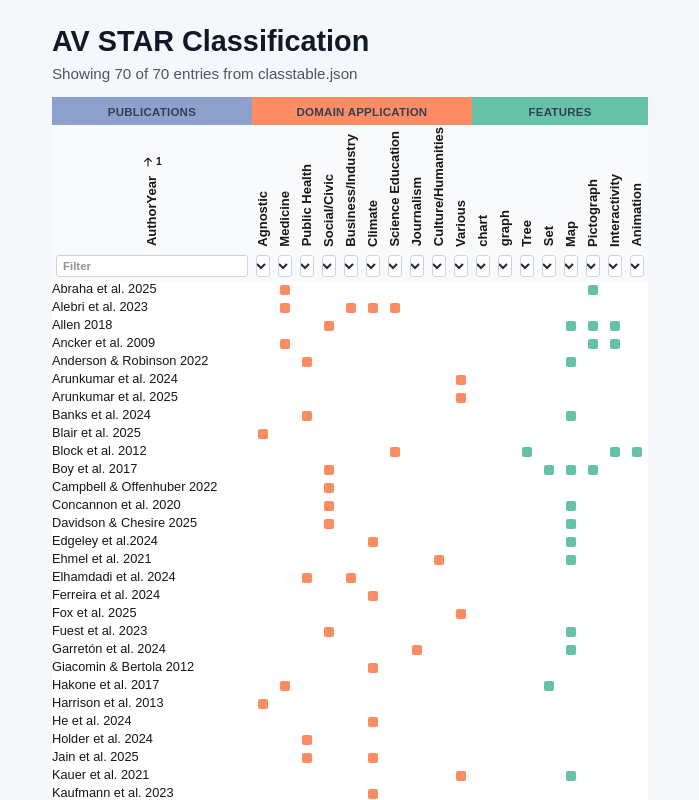
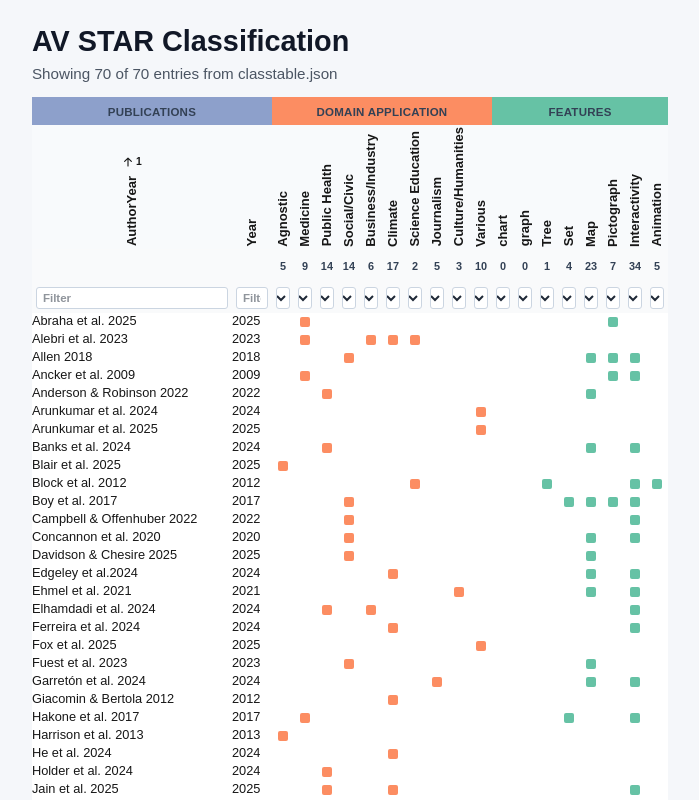
Before and after one commit to roxziman/AVSTAR, a Next.js app in the folder jakobs-toolbox/: page /table in a window 1280 px wide. Shown: the top 800 px of the page, without its empty margins (290-989 px from the left). Built offline with nearby package versions, Linux system fonts and the light colour scheme.

Commit message:
Added counts to the feature columns

```diff
--- a/jakobs-toolbox/public/classtable.json
+++ b/jakobs-toolbox/public/classtable.json
@@ -1,6 +1,7 @@
 [
   {
     "AuthorYear": "Abraha et al. 2025",
+    "Year": 2025,
     "Paper Nickname": "CV Risk Visualization for self-management of YOD",
     "Agnostic": null,
     "Medicine": "X",
@@ -33,6 +34,7 @@
   },
   {
     "AuthorYear": "Alebri et al. 2023",
+    "Year": 2023,
     "Paper Nickname": "Embellishments Revisited",
     "Agnostic": null,
     "Medicine": "X",
@@ -65,6 +67,7 @@
   },
   {
     "AuthorYear": "Allen 2018",
+    "Year": 2018,
     "Paper Nickname": "Visual brokerage",
     "Agnostic": null,
     "Medicine": null,
@@ -97,6 +100,7 @@
   },
   {
     "AuthorYear": "Ancker et al. 2009",
+    "Year": 2009,
     "Paper Nickname": "Interactive Graphics for Expressing Health Risks",
     "Agnostic": null,
     "Medicine": "X",
@@ -129,6 +133,7 @@
   },
   {
     "AuthorYear": "Anderson & Robinson 2022",
+    "Year": 2022,
     "Paper Nickname": "Affective congruence influences on categorical maps",
     "Agnostic": null,
     "Medicine": null,
@@ -161,6 +166,7 @@
   },
   {
     "AuthorYear": "Arunkumar et al. 2024",
+    "Year": 2024,
     "Paper Nickname": "Image or Information",
     "Agnostic": null,
     "Medicine": null,
@@ -193,6 +199,7 @@
   },
   {
     "AuthorYear": "Arunkumar et al. 2025",
+    "Year": 2025,
     "Paper Nickname": "Chart Communication Recall",
     "Agnostic": null,
     "Medicine": null,
@@ -225,6 +232,7 @@
   },
   {
     "AuthorYear": "Banks et al. 2024",
+    "Year": 2024,
     "Paper Nickname": "Data-driven outreach in Black communities",
     "Agnostic": null,
     "Medicine": null,
@@ -252,11 +260,12 @@
     "Infographic": null,
     "Dashboard": null,
     "Multiple": null,
-    "Interactivity": null,
+    "Interactivity": "X",
     "Animation": null
   },
   {
     "AuthorYear": "Blair et al. 2025",
+    "Year": 2025,
     "Paper Nickname": "Quantifying Emotional Responses",
     "Agnostic": "X",
     "Medicine": null,
@@ -289,6 +298,7 @@
   },
   {
     "AuthorYear": "Block et al. 2012",
+    "Year": 2012,
     "Paper Nickname": "DeepTree Exhibit",
     "Agnostic": null,
     "Medicine": null,
@@ -321,6 +331,7 @@
   },
   {
     "AuthorYear": "Boy et al. 2017",
+    "Year": 2017,
     "Paper Nickname": "Showing People Behind the Data",
     "Agnostic": null,
     "Medicine": null,
@@ -348,11 +359,12 @@
     "Infographic": null,
     "Dashboard": null,
     "Multiple": null,
-    "Interactivity": null,
+    "Interactivity": "X",
     "Animation": null
   },
   {
     "AuthorYear": "Campbell & Offenhuber 2022",
+    "Year": 2022,
     "Paper Nickname": "Feeling numbers",
     "Agnostic": null,
     "Medicine": null,
@@ -380,11 +392,12 @@
     "Infographic": null,
     "Dashboard": null,
     "Multiple": null,
-    "Interactivity": null,
+    "Interactivity": "X",
     "Animation": null
   },
   {
     "AuthorYear": "Concannon et al. 2020",
+    "Year": 2020,
     "Paper Nickname": "Brooke Leave Home",
     "Agnostic": null,
     "Medicine": null,
@@ -412,11 +425,12 @@
     "Infographic": null,
     "Dashboard": null,
     "Multiple": null,
-    "Interactivity": null,
+    "Interactivity": "X",
     "Animation": null
   },
   {
     "AuthorYear": "Davidson & Chesire 2025",
+    "Year": 2025,
     "Paper Nickname": "Personal narratives in thematic maps",
     "Agnostic": null,
     "Medicine": null,
@@ -449,6 +463,7 @@
   },
   {
     "AuthorYear": "Edgeley et al.2024",
+    "Year": 2024,
     "Paper Nickname": "Social and ethical considerations of wildefire vis",
     "Agnostic": null,
     "Medicine": null,
@@ -476,11 +491,12 @@
     "Infographic": null,
     "Dashboard": null,
     "Multiple": null,
-    "Interactivity": null,
+    "Interactivity": "X",
     "Animation": null
   },
   {
     "AuthorYear": "Ehmel et al. 2021",
+    "Year": 2021,
     "Paper Nickname": "Topography of Violence",
     "Agnostic": null,
     "Medicine": null,
@@ -508,11 +524,12 @@
     "Infographic": null,
     "Dashboard": null,
     "Multiple": null,
-    "Interactivity": null,
+    "Interactivity": "X",
     "Animation": null
   },
   {
     "AuthorYear": "Elhamdadi et al. 2024",
+    "Year": 2024,
     "Paper Nickname": "VisTrust",
     "Agnostic": null,
     "Medicine": null,
@@ -540,11 +557,12 @@
     "Infographic": null,
     "Dashboard": null,
     "Multiple": null,
-    "Interactivity": null,
+    "Interactivity": "X",
     "Animation": null
   },
   {
     "AuthorYear": "Ferreira et al. 2024",
+    "Year": 2024,
     "Paper Nickname": "VisTrust",
     "Agnostic": null,
     "Medicine": null,
@@ -572,11 +590,12 @@
     "Infographic": null,
     "Dashboard": null,
     "Multiple": null,
-    "Interactivity": null,
+    "Interactivity": "X",
     "Animation": null
   },
   {
     "AuthorYear": "Fox et al. 2025",
+    "Year": 2025,
     "Paper Nickname": "Quantifying Visualization Vibes",
     "Agnostic": null,
     "Medicine": null,
@@ -609,6 +628,7 @@
   },
   {
     "AuthorYear": "Fuest et al. 2023",
+    "Year": 2023,
     "Paper Nickname": "Nudging to societally favourable routes",
     "Agnostic": null,
     "Medicine": null,
@@ -641,6 +661,7 @@
   },
   {
     "AuthorYear": "Garretón et al. 2024",
+    "Year": 2024,
     "Paper Nickname": "Attitudinal Effects of DataVis and Illustrations",
     "Agnostic": null,
     "Medicine": null,
@@ -668,11 +689,12 @@
     "Infographic": null,
     "Dashboard": null,
     "Multiple": null,
-    "Interactivity": null,
+    "Interactivity": "X",
     "Animation": null
   },
   {
     "AuthorYear": "Giacomin & Bertola 2012",
+    "Year": 2012,
     "Paper Nickname": "Emotional response to energy vis",
     "Agnostic": null,
     "Medicine": null,
@@ -705,6 +727,7 @@
   },
   {
     "AuthorYear": "Hakone et al. 2017",
+    "Year": 2017,
     "Paper Nickname": "PROACT",
     "Agnostic": null,
     "Medicine": "X",
@@ -732,11 +755,12 @@
     "Infographic": null,
     "Dashboard": null,
     "Multiple": null,
-    "Interactivity": null,
+    "Interactivity": "X",
     "Animation": null
   },
   {
     "AuthorYear": "Harrison et al. 2013",
+    "Year": 2013,
     "Paper Nickname": "Affective Priming and Visual Judgment",
     "Agnostic": "X",
     "Medicine": null,
@@ -769,6 +793,7 @@
   },
   {
     "AuthorYear": "He et al. 2024",
+    "Year": 2024,
     "Paper Nickname": "Enthusiastic and Grounded, Avoidant and Cautious",
     "Agnostic": null,
     "Medicine": null,
@@ -801,6 +826,7 @@
   },
   {
     "AuthorYear": "Holder et al. 2024",
+    "Year": 2024,
     "Paper Nickname": "Must be a Tuesday",
     "Agnostic": null,
     "Medicine": null,
@@ -833,6 +859,7 @@
   },
   {
     "AuthorYear": "Jain et al. 2025",
+    "Year": 2025,
     "Paper Nickname": "Strollytelling",
     "Agnostic": null,
     "Medicine": null,
@@ -860,11 +887,12 @@
     "Infographic": null,
     "Dashboard": null,
     "Multiple": null,
-    "Interactivity": null,
+    "Interactivity": "X",
     "Animation": null
   },
   {
     "AuthorYear": "Kauer et al. 2021",
+    "Year": 2021,
     "Paper Nickname": "The Public Life of Data",
     "Agnostic": null,
     "Medicine": null,
@@ -897,6 +925,7 @@
   },
   {
     "AuthorYear": "Kaufmann et al. 2023",
+    "Year": 2023,
     "Paper Nickname": "Ripple Effect",
     "Agnostic": null,
     "Medicine": null,
@@ -924,11 +953,12 @@
     "Infographic": null,
     "Dashboard": null,
     "Multiple": null,
-    "Interactivity": null,
+    "Interactivity": "X",
     "Animation": null
   },
   {
     "AuthorYear": "Kennedy & Hill 2018",
+    "Year": 2018,
     "Paper Nickname": "The Feeling of Numbers",
     "Agnostic": null,
     "Medicine": null,
@@ -961,6 +991,7 @@
   },
   {
     "AuthorYear": "Kennedy et al. 2025",
+    "Year": 2025,
     "Paper Nickname": "Generic visuals in the news as public images",
     "Agnostic": null,
     "Medicine": null,
@@ -993,6 +1024,7 @@
   },
   {
     "AuthorYear": "Klettner 2024",
+    "Year": 2024,
     "Paper Nickname": "Cartographic Sign",
     "Agnostic": null,
     "Medicine": null,
@@ -1025,6 +1057,7 @@
   },
   {
     "AuthorYear": "Knoll et al. 2025",
+    "Year": 2025,
     "Paper Nickname": "The Gulf of Interpretation",
     "Agnostic": null,
     "Medicine": null,
@@ -1057,6 +1090,7 @@
   },
   {
     "AuthorYear": "Koesten et al. 2025",
+    "Year": 2025,
     "Paper Nickname": "How do digitial natives make sense of crisis maps?",
     "Agnostic": null,
     "Medicine": null,
@@ -1089,6 +1123,7 @@
   },
   {
     "AuthorYear": "Lan et al. 2021",
+    "Year": 2021,
     "Paper Nickname": "Smile or Scowl?",
     "Agnostic": null,
     "Medicine": null,
@@ -1121,6 +1156,7 @@
   },
   {
     "AuthorYear": "Lan et al. 2021",
+    "Year": 2021,
     "Paper Nickname": "Expressive Time-Oriented Stories",
     "Agnostic": null,
     "Medicine": null,
@@ -1153,6 +1189,7 @@
   },
   {
     "AuthorYear": "Lan et al. 2022",
+    "Year": 2022,
     "Paper Nickname": "Kineticharts",
     "Agnostic": null,
     "Medicine": null,
@@ -1185,6 +1222,7 @@
   },
   {
     "AuthorYear": "Li et al. 2023",
+    "Year": 2023,
     "Paper Nickname": "Artistic representations of data bridge divide over climate",
     "Agnostic": null,
     "Medicine": null,
@@ -1217,6 +1255,7 @@
   },
   {
     "AuthorYear": "Liem et al. 2020",
+    "Year": 2020,
     "Paper Nickname": "Structure and Empathy in Visual Data Storytelling",
     "Agnostic": null,
     "Medicine": null,
@@ -1244,11 +1283,12 @@
     "Infographic": null,
     "Dashboard": null,
     "Multiple": null,
-    "Interactivity": null,
+    "Interactivity": "X",
     "Animation": null
   },
   {
     "AuthorYear": "Lieske et al. 2014",
+    "Year": 2014,
     "Paper Nickname": "Climate Change Awareness",
     "Agnostic": null,
     "Medicine": null,
@@ -1276,11 +1316,12 @@
     "Infographic": null,
     "Dashboard": null,
     "Multiple": null,
-    "Interactivity": null,
+    "Interactivity": "X",
     "Animation": null
   },
   {
     "AuthorYear": "Markant et al. 2025",
+    "Year": 2025,
     "Paper Nickname": "Reducing Political Sectarianism",
     "Agnostic": null,
     "Medicine": null,
@@ -1308,11 +1349,12 @@
     "Infographic": null,
     "Dashboard": null,
     "Multiple": null,
-    "Interactivity": null,
+    "Interactivity": "X",
     "Animation": null
   },
   {
     "AuthorYear": "McKinley et al. 2025",
+    "Year": 2025,
     "Paper Nickname": "Trustworthy by design",
     "Agnostic": null,
     "Medicine": null,
@@ -1345,6 +1387,7 @@
   },
   {
     "AuthorYear": "Mencarini et al. 2025",
+    "Year": 2025,
     "Paper Nickname": "Stories from the Peaks",
     "Agnostic": null,
     "Medicine": null,
@@ -1372,11 +1415,12 @@
     "Infographic": null,
     "Dashboard": null,
     "Multiple": null,
-    "Interactivity": null,
+    "Interactivity": "X",
     "Animation": null
   },
   {
     "AuthorYear": "Mittenentzwei et al. 2023",
+    "Year": 2023,
     "Paper Nickname": "Do Disease Stories Need a Hero",
     "Agnostic": null,
     "Medicine": "X",
@@ -1404,11 +1448,12 @@
     "Infographic": "X",
     "Dashboard": null,
     "Multiple": null,
-    "Interactivity": null,
+    "Interactivity": "X",
     "Animation": null
   },
   {
     "AuthorYear": "Moin et al. 2025",
+    "Year": 2025,
     "Paper Nickname": "VR for Cervical Cancer Education",
     "Agnostic": null,
     "Medicine": "X",
@@ -1436,11 +1481,12 @@
     "Infographic": null,
     "Dashboard": null,
     "Multiple": null,
-    "Interactivity": null,
+    "Interactivity": "X",
     "Animation": null
   },
   {
     "AuthorYear": "Morais et al. 2022",
+    "Year": 2022,
     "Paper Nickname": "How Vis design and situatedness evoke compassion",
     "Agnostic": null,
     "Medicine": null,
@@ -1473,6 +1519,7 @@
   },
   {
     "AuthorYear": "Morini et al. 2024",
+    "Year": 2024,
     "Paper Nickname": "From Shock to Shift",
     "Agnostic": null,
     "Medicine": null,
@@ -1500,11 +1547,12 @@
     "Infographic": null,
     "Dashboard": null,
     "Multiple": null,
-    "Interactivity": null,
+    "Interactivity": "X",
     "Animation": null
   },
   {
     "AuthorYear": "Oh et al. 2018",
+    "Year": 2018,
     "Paper Nickname": "Harnessing the persuasive potential of data",
     "Agnostic": null,
     "Medicine": "X",
@@ -1537,6 +1585,7 @@
   },
   {
     "AuthorYear": "Pfeiffer et al. 2022",
+    "Year": 2022,
     "Paper Nickname": "Electricy make happy",
     "Agnostic": null,
     "Medicine": null,
@@ -1569,6 +1618,7 @@
   },
   {
     "AuthorYear": "Pirani et al. 2020",
+    "Year": 2020,
     "Paper Nickname": "Feminist cartography and the SDGs",
     "Agnostic": null,
     "Medicine": null,
@@ -1601,6 +1651,7 @@
   },
   {
     "AuthorYear": "Rogha et al. 2024",
+    "Year": 2024,
     "Paper Nickname": "Elicitation and Contrasting Narratives on Engagement, Recall and Attitude Change with News Articles Containing Data Visualization",
     "Agnostic": null,
     "Medicine": null,
@@ -1633,6 +1684,7 @@
   },
   {
     "AuthorYear": "Romat et al. 2020",
+    "Year": 2020,
     "Paper Nickname": "Dear Pictograph",
     "Agnostic": "X",
     "Medicine": null,
@@ -1660,11 +1712,12 @@
     "Infographic": null,
     "Dashboard": null,
     "Multiple": null,
-    "Interactivity": null,
+    "Interactivity": "X",
     "Animation": null
   },
   {
     "AuthorYear": "Sakamoto et al. 2022",
+    "Year": 2022,
     "Paper Nickname": "Persuasive Data Storytelling with a Data Video during Covid-19 Infodemic",
     "Agnostic": null,
     "Medicine": null,
@@ -1697,6 +1750,7 @@
   },
   {
     "AuthorYear": "Sallam et al. 2022",
+    "Year": 2022,
     "Paper Nickname": "Towards Design Guidelines for Effective Health-Related Data Videos",
     "Agnostic": null,
     "Medicine": "X",
@@ -1729,6 +1783,7 @@
   },
   {
     "AuthorYear": "Schuster et al. 2024",
+    "Year": 2024,
     "Paper Nickname": "Being simple on complex issues",
     "Agnostic": null,
     "Medicine": null,
@@ -1756,11 +1811,12 @@
     "Infographic": null,
     "Dashboard": null,
     "Multiple": null,
-    "Interactivity": null,
+    "Interactivity": "X",
     "Animation": null
   },
   {
     "AuthorYear": "Song et al. 2025",
+    "Year": 2025,
     "Paper Nickname": "Visualizing Trust",
     "Agnostic": null,
     "Medicine": null,
@@ -1793,6 +1849,7 @@
   },
   {
     "AuthorYear": "Sorapure 2023",
+    "Year": 2023,
     "Paper Nickname": "Actionability of data dashboards",
     "Agnostic": null,
     "Medicine": null,
@@ -1820,11 +1877,12 @@
     "Infographic": null,
     "Dashboard": "X",
     "Multiple": null,
-    "Interactivity": null,
+    "Interactivity": "X",
     "Animation": null
   },
   {
     "AuthorYear": "Strain et al. 2025",
+    "Year": 2025,
     "Paper Nickname": "Alternative scatterplot designs",
     "Agnostic": null,
     "Medicine": "X",
@@ -1852,11 +1910,12 @@
     "Infographic": null,
     "Dashboard": null,
     "Multiple": null,
-    "Interactivity": null,
+    "Interactivity": "X",
     "Animation": null
   },
   {
     "AuthorYear": "Van Den Bosch et al. 2022",
+    "Year": 2022,
     "Paper Nickname": "Meer Weer",
     "Agnostic": null,
     "Medicine": null,
@@ -1889,6 +1948,7 @@
   },
   {
     "AuthorYear": "Van Koningsbruggen & Hornecker 2021",
+    "Year": 2021,
     "Paper Nickname": "It's Just a Graph",
     "Agnostic": null,
     "Medicine": null,
@@ -1921,6 +1981,7 @@
   },
   {
     "AuthorYear": "Wei et al. 2025",
+    "Year": 2025,
     "Paper Nickname": "At the Peak",
     "Agnostic": "X",
     "Medicine": null,
@@ -1953,6 +2014,7 @@
   },
   {
     "AuthorYear": "Wu et al. 2023",
+    "Year": 2023,
     "Paper Nickname": "Data, Data, Everywhere",
     "Agnostic": null,
     "Medicine": null,
@@ -1985,6 +2047,7 @@
   },
   {
     "AuthorYear": "Xie et al. 2024",
+    "Year": 2024,
     "Paper Nickname": "Creating Emordle",
     "Agnostic": "X",
     "Medicine": null,
@@ -2012,11 +2075,12 @@
     "Infographic": null,
     "Dashboard": null,
     "Multiple": null,
-    "Interactivity": null,
+    "Interactivity": "X",
     "Animation": "X"
   },
   {
     "AuthorYear": "Yang et al. 2024",
+    "Year": 2024,
     "Paper Nickname": "Swaying the Public?",
     "Agnostic": null,
     "Medicine": null,
@@ -2044,11 +2108,12 @@
     "Infographic": null,
     "Dashboard": null,
     "Multiple": null,
-    "Interactivity": null,
+    "Interactivity": "X",
     "Animation": "X"
   },
   {
     "AuthorYear": "Zamil et al. 2025",
+    "Year": 2025,
     "Paper Nickname": "A Persuasive Approach to Raise Climate Change Awareness",
     "Agnostic": null,
     "Medicine": null,
@@ -2076,11 +2141,12 @@
     "Infographic": null,
     "Dashboard": null,
     "Multiple": null,
-    "Interactivity": null,
+    "Interactivity": "X",
     "Animation": null
   },
   {
     "AuthorYear": "Zhang et al. 2021",
+    "Year": 2021,
     "Paper Nickname": "Affective Colormap Design for MWT",
     "Agnostic": null,
     "Medicine": null,
@@ -2113,6 +2179,7 @@
   },
   {
     "AuthorYear": "Zhang et al. 2023",
+    "Year": 2023,
     "Paper Nickname": "Accepting the Digital Challenge",
     "Agnostic": null,
     "Medicine": null,
@@ -2145,6 +2212,7 @@
   },
   {
     "AuthorYear": "Zhao et al. 2022",
+    "Year": 2022,
     "Paper Nickname": "Visualization as infrastructure",
     "Agnostic": null,
     "Medicine": null,
@@ -2177,6 +2245,7 @@
   },
   {
     "AuthorYear": "Zhu et al. 2024",
+    "Year": 2024,
     "Paper Nickname": "From reader to experiencer",
     "Agnostic": null,
     "Medicine": null,
@@ -2204,11 +2273,12 @@
     "Infographic": null,
     "Dashboard": null,
     "Multiple": null,
-    "Interactivity": null,
+    "Interactivity": "X",
     "Animation": null
   },
   {
     "AuthorYear": "Zou et al. 2025",
+    "Year": 2025,
     "Paper Nickname": "Campus cultural landscape map",
     "Agnostic": null,
     "Medicine": null,
--- a/jakobs-toolbox/src/app/table/page.tsx
+++ b/jakobs-toolbox/src/app/table/page.tsx
@@ -11,6 +11,12 @@ const TABLE_GROUPS: DataTableGroup[] = [
                 dataKey: "AuthorYear",
                 minWidth: 120,
                 initialWidth: 200,
+                filterType: "text",
+            },
+            {
+                dataKey: "Year",
+                minWidth: 40,
+                initialWidth: 40,
                 filterType: "text",
             },
         ],
--- a/jakobs-toolbox/src/app/table/table.tsx
+++ b/jakobs-toolbox/src/app/table/table.tsx
@@ -314,6 +314,32 @@ export default function Table({ groups, dataUrl, title }: DataTableProps) {
         return sorted;
     }, [filteredRows, sortRules, getCellText]);
 
+    const featureXCounts = useMemo(() => {
+        const counts: Record<string, number> = {};
+
+        for (const columnId of columnOrder) {
+            const definition = columnsById[columnId];
+            if (!definition || definition.filterType !== "feature") {
+                continue;
+            }
+            counts[columnId] = 0;
+        }
+
+        for (const row of filteredRows) {
+            for (const columnId of columnOrder) {
+                const definition = columnsById[columnId];
+                if (!definition || definition.filterType !== "feature") {
+                    continue;
+                }
+                if (hasYes(getCellText(row, columnId))) {
+                    counts[columnId] = (counts[columnId] ?? 0) + 1;
+                }
+            }
+        }
+
+        return counts;
+    }, [columnOrder, columnsById, filteredRows, getCellText]);
+
     const groupedHeaderSegments = useMemo(() => {
         const segments: { label: string; span: number; color: string }[] = [];
         for (const columnId of columnOrder) {
@@ -543,6 +569,22 @@ export default function Table({ groups, dataUrl, title }: DataTableProps) {
                                         }
 
                                         return (
+                                            <th key={`count-${columnId}`} className={`count-row-th col col-${columnId}`}>
+                                                {definition.filterType === "feature" ? (
+                                                    <span className="feature-count-label">{featureXCounts[columnId] ?? 0}</span>
+                                                ) : null}
+                                            </th>
+                                        );
+                                    })}
+                                </tr>
+                                <tr className="filter-row">
+                                    {columnOrder.map((columnId) => {
+                                        const definition = columnsById[columnId];
+                                        if (!definition) {
+                                            return null;
+                                        }
+
+                                        return (
                                             <th key={`filter-${columnId}`} className={`col col-${columnId}`}>
                                                 {definition.filterType === "text" ? (
                                                     <input
@@ -688,6 +730,19 @@ export default function Table({ groups, dataUrl, title }: DataTableProps) {
           background: #f9fafb;
           cursor: default;
         }
+        .count-row-th {
+          height: auto;
+          padding: 3px 4px;
+          background: #f8fafc;
+          cursor: default;
+        }
+        .feature-count-label {
+          display: inline-block;
+          font-size: 0.68rem;
+          font-weight: 700;
+          color: #334155;
+          line-height: 1;
+        }
         .dense-table td {
           height: 18px;
         //   padding: 1px 4px;
```
